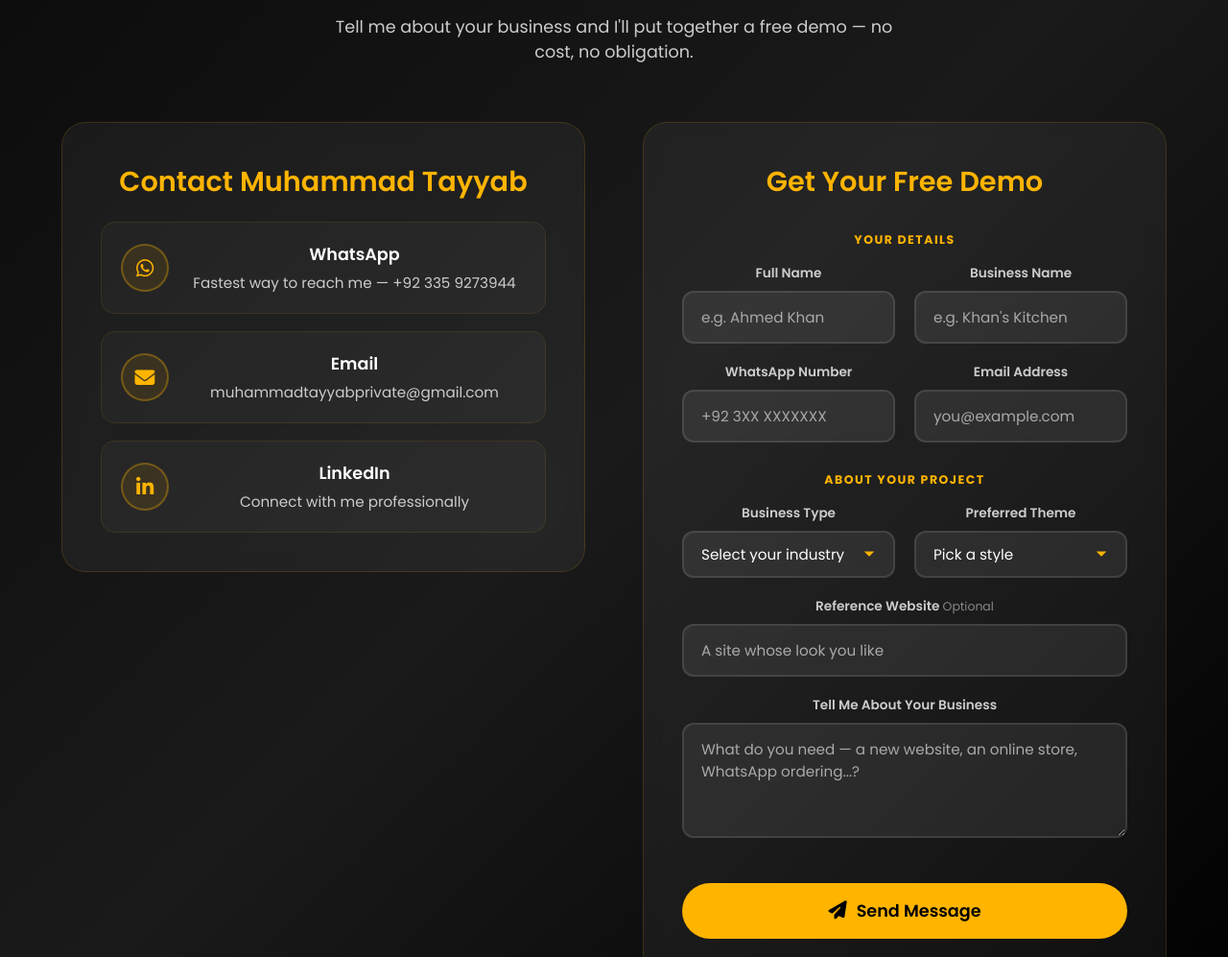
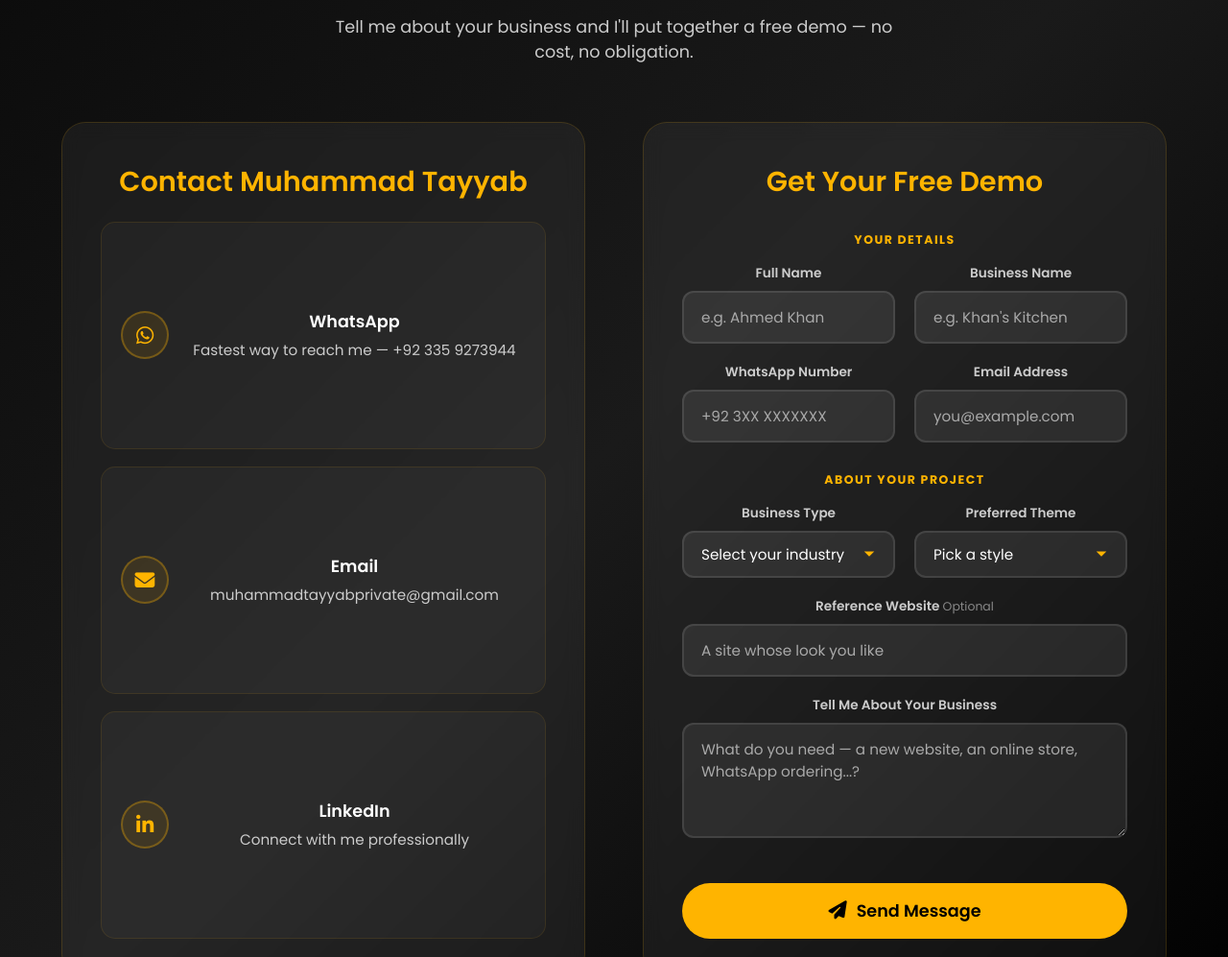
Before and after one commit to muhammadtayyabcs/portfolio-website, a plain HTML site: page index.html in a window 1280 px wide. Shown: the part 5880-6877 px from the top of the page at 96% size. Drawn offline with nearby package versions, Linux system fonts and the light colour scheme.

Commit message:
Balance contact and demo form panels on desktop

```diff
--- a/style.css
+++ b/style.css
@@ -3151,6 +3151,20 @@ section::before {
   100% { opacity: 0; transform: translateY(20px); }
 }
 
+@media (min-width: 1025px) {
+  .contact-info {
+    align-self: stretch;
+    height: auto;
+    display: grid;
+    grid-template-rows: auto 1fr;
+  }
+
+  .contact-methods {
+    display: grid;
+    grid-auto-rows: 1fr;
+  }
+}
+
 /* Responsive Design */
 @media (max-width: 1024px) {
   .contact-content {
```
